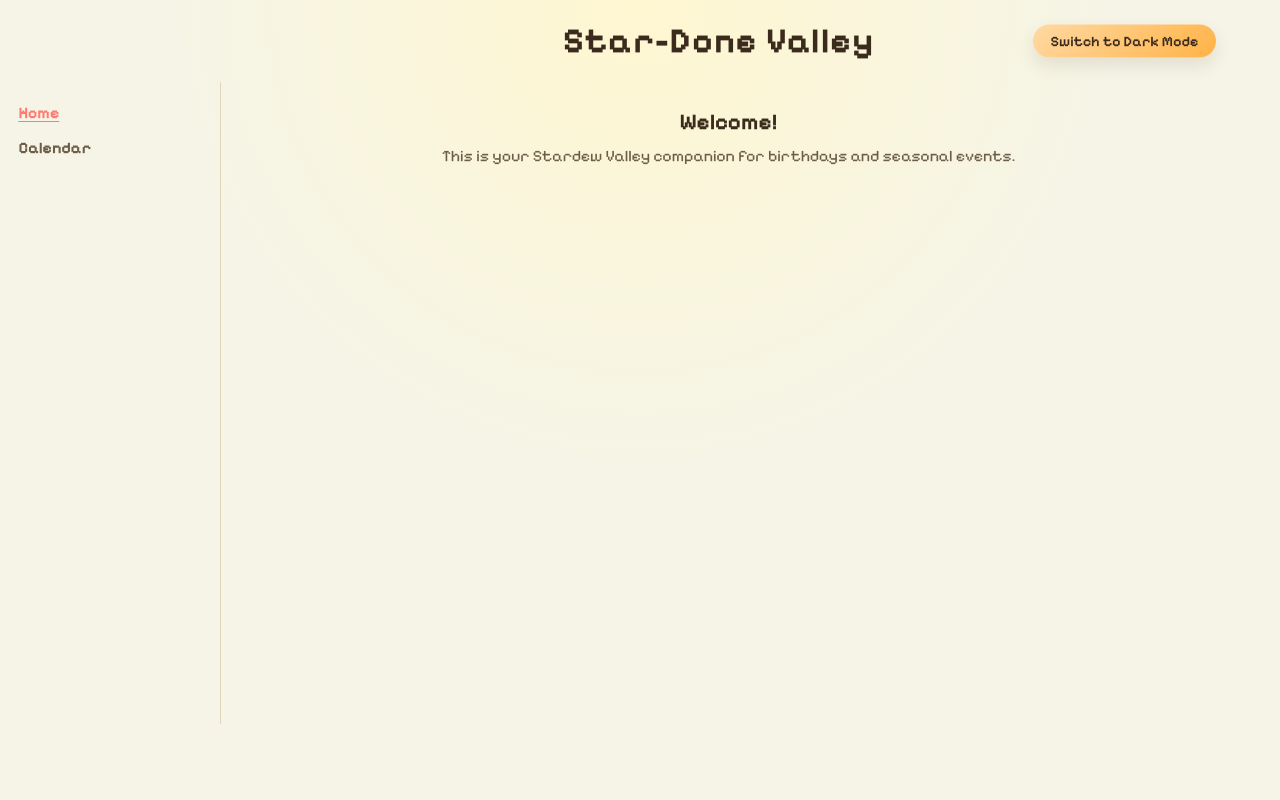
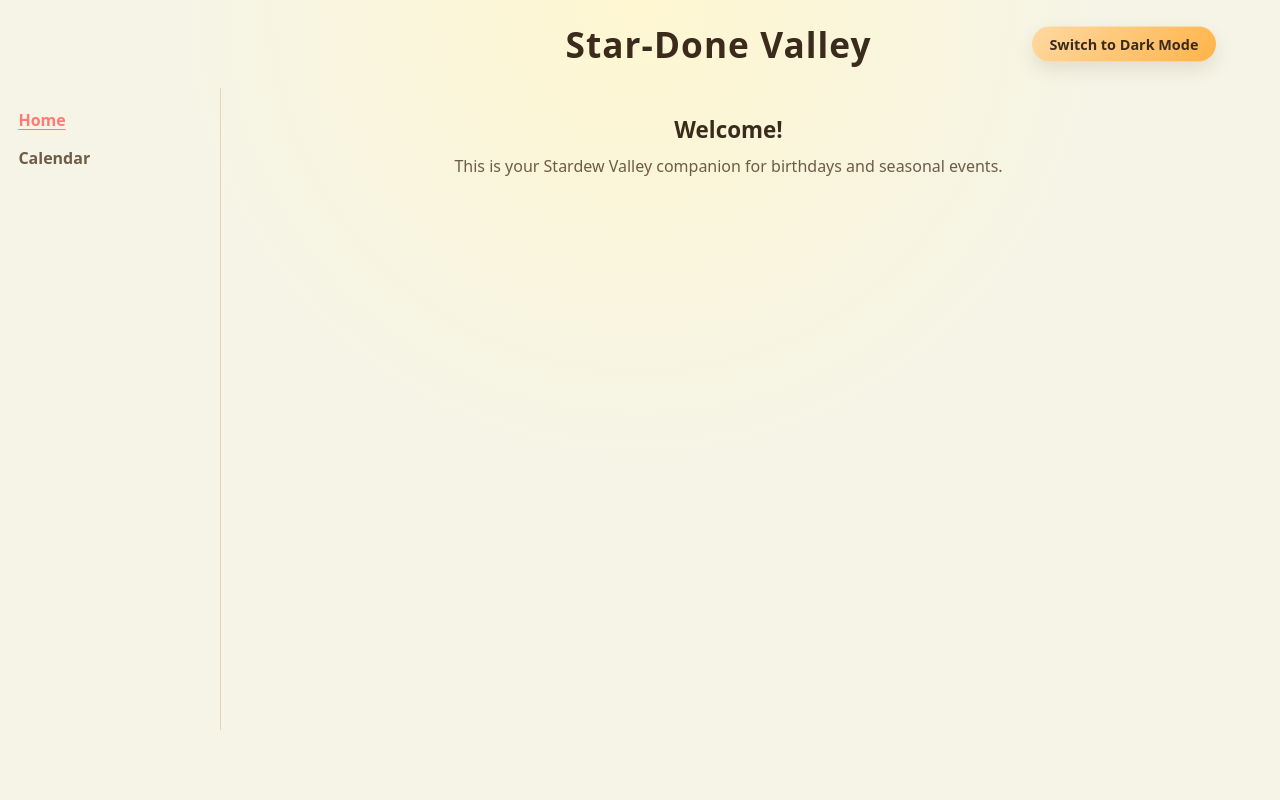
Before and after one commit to nicholejbooker/StardewValleyTracker, a Django app: page / in a window 1280 px wide. Run offline with Django 5.2, Linux system fonts and the light colour scheme.

Commit message:
Switch site font to Jersey 15
Made-with: Cursor

```diff
--- a/calendar_app/static/calendar_app/css/styles.css
+++ b/calendar_app/static/calendar_app/css/styles.css
@@ -42,7 +42,7 @@ html[data-theme="dark"] {
 body {
   margin: 0;
   min-height: 100vh;
-  font-family: "Pixelify Sans", system-ui, -apple-system, BlinkMacSystemFont, "Segoe UI", sans-serif;
+  font-family: "Jersey 15", system-ui, -apple-system, BlinkMacSystemFont, "Segoe UI", sans-serif;
   background: radial-gradient(circle at top, #fff7d1 0, var(--bg) 45%, var(--bg) 100%);
   color: var(--text);
   display: flex;
```
